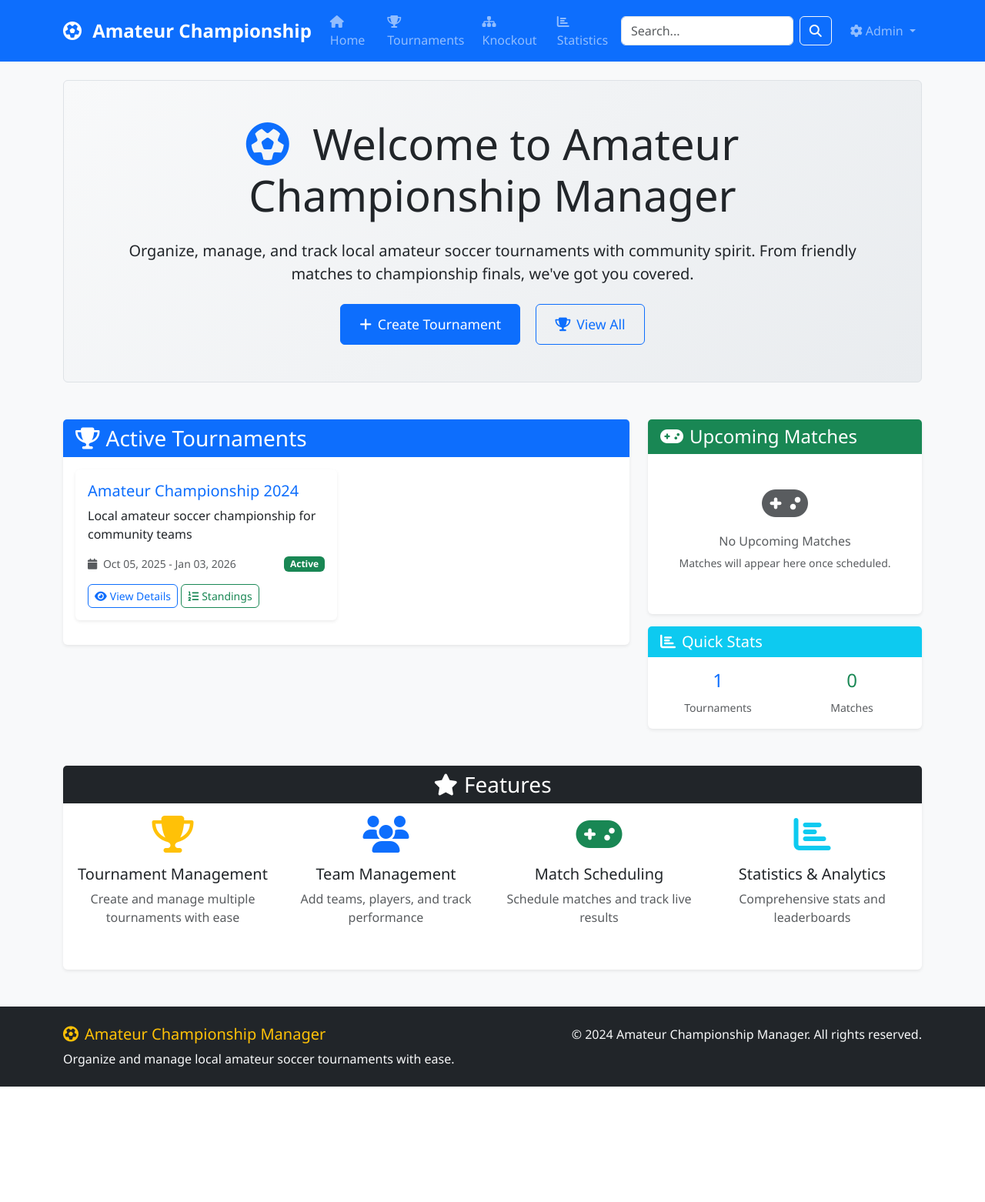
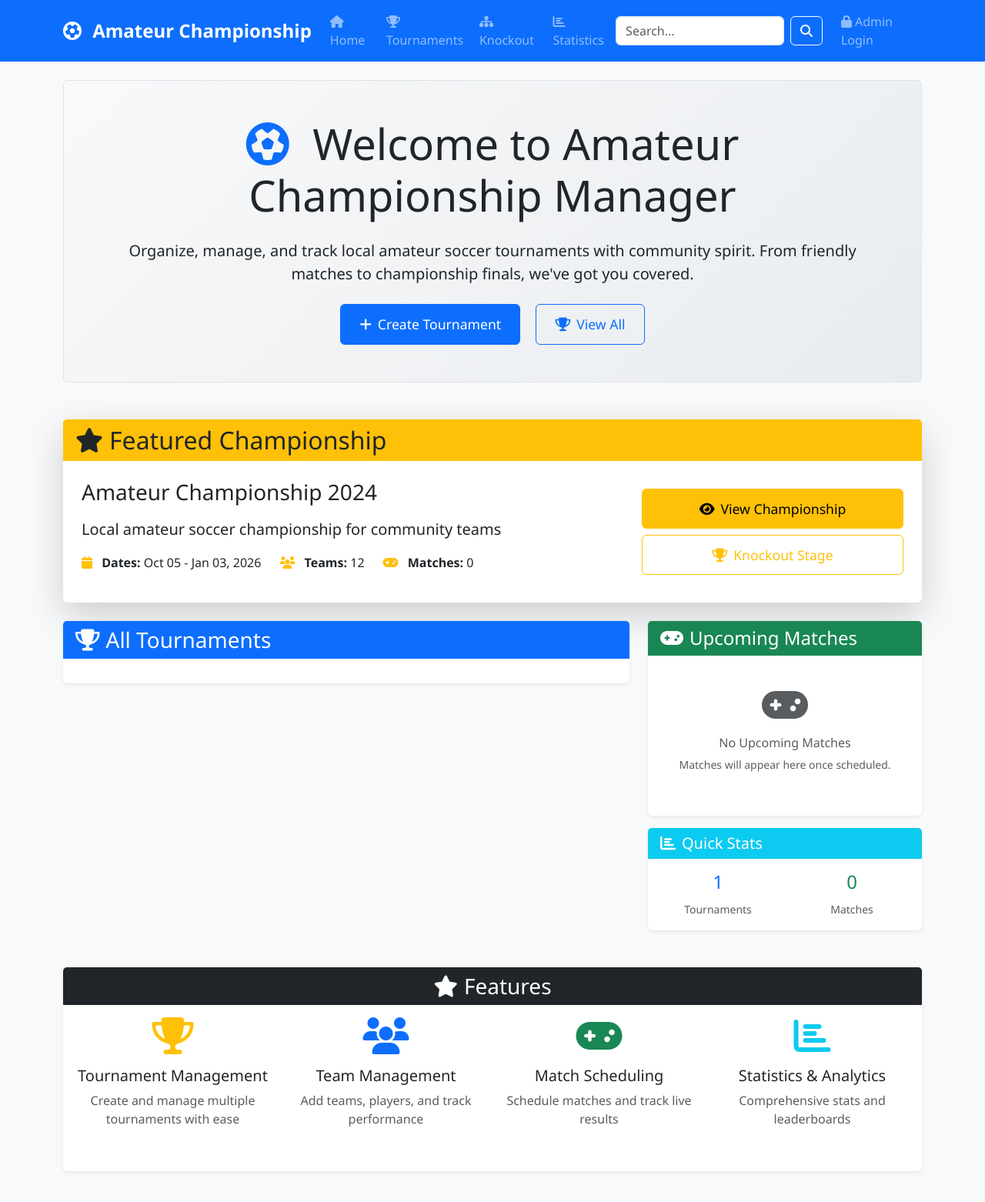
Before and after one commit to matheus223ou/soccer-championship, a Flask app: page / in a window 1280 px wide. Shown: the top 1562 px of the page at 77% size. Before the commit the page ends 1412 px from the top, so only its background shows below. Run offline with Flask 3, Linux system fonts and the light colour scheme; data comes from the database, SQL or seed files in the repository; data that the repository does not hold is empty.

Commit message:
Add admin login, knockout tab, and featured tournament

```diff
--- a/app.py
+++ b/app.py
@@ -1,9 +1,12 @@
-from flask import Flask, render_template, request, redirect, url_for, flash, jsonify
+from flask import Flask, render_template, request, redirect, url_for, flash, jsonify, session
 from datetime import datetime
 import os
 
 app = Flask(__name__)
 app.config['SECRET_KEY'] = 'your-secret-key-here'
+
+# Admin password (you can change this)
+ADMIN_PASSWORD = 'admin123'
 
 # Use PostgreSQL from environment variable, fallback to SQLite locally
 database_url = os.environ.get('DATABASE_URL')
@@ -43,6 +46,29 @@ with app.app_context():
     db.create_all()
     print("Database tables created successfully!")
 
+@app.route('/admin/login', methods=['GET', 'POST'])
+def admin_login():
+    if request.method == 'POST':
+        password = request.form.get('password')
+        if password == ADMIN_PASSWORD:
+            session['is_admin'] = True
+            flash('Welcome, Admin!', 'success')
+            return redirect(url_for('main.index'))
+        else:
+            flash('Invalid password', 'danger')
+    return render_template('admin_login.html')
+
+@app.route('/admin/logout')
+def admin_logout():
+    session.pop('is_admin', None)
+    flash('Logged out successfully', 'info')
+    return redirect(url_for('main.index'))
+
+# Make is_admin available in all templates
+@app.context_processor
+def inject_admin_status():
+    return {'is_admin': session.get('is_admin', False)}
+
 @app.errorhandler(404)
 def not_found_error(error):
     return render_template('404.html'), 404
--- a/templates/base.html
+++ b/templates/base.html
@@ -61,16 +61,26 @@
 
                 <!-- Admin Actions -->
                 <div class="navbar-nav">
+                    {% if is_admin %}
                     <div class="nav-item dropdown">
                         <a class="nav-link dropdown-toggle" href="#" role="button" data-bs-toggle="dropdown">
-                            <i class="fas fa-cog me-1"></i>Admin
+                            <i class="fas fa-user-shield me-1"></i>Admin
                         </a>
                         <ul class="dropdown-menu">
                             <li><a class="dropdown-item" href="{{ url_for('tournament.new_tournament') }}">
                                 <i class="fas fa-plus me-2"></i>New Tournament
                             </a></li>
+                            <li><hr class="dropdown-divider"></li>
+                            <li><a class="dropdown-item" href="{{ url_for('admin_logout') }}">
+                                <i class="fas fa-sign-out-alt me-2"></i>Logout
+                            </a></li>
                         </ul>
                     </div>
+                    {% else %}
+                    <a class="nav-link" href="{{ url_for('admin_login') }}">
+                        <i class="fas fa-lock me-1"></i>Admin Login
+                    </a>
+                    {% endif %}
                 </div>
             </div>
         </div>
--- a/templates/index.html
+++ b/templates/index.html
@@ -29,18 +29,62 @@
 </div>
 
 <div class="row mt-5">
+    <!-- Featured Tournament -->
+    {% if tournaments %}
+    {% set featured = tournaments[0] %}
+    <div class="col-12 mb-4">
+        <div class="card border-warning shadow-lg">
+            <div class="card-header bg-warning text-dark">
+                <h2 class="mb-0">
+                    <i class="fas fa-star me-2"></i>Featured Championship
+                </h2>
+            </div>
+            <div class="card-body p-4">
+                <div class="row align-items-center">
+                    <div class="col-md-8">
+                        <h3 class="card-title mb-3">{{ featured.name }}</h3>
+                        <p class="card-text lead">{{ featured.description }}</p>
+                        <div class="d-flex gap-4 mb-3">
+                            <div>
+                                <i class="fas fa-calendar text-warning me-2"></i>
+                                <strong>Dates:</strong> {{ featured.start_date.strftime('%b %d') }} - {{ featured.end_date.strftime('%b %d, %Y') }}
+                            </div>
+                            <div>
+                                <i class="fas fa-users text-warning me-2"></i>
+                                <strong>Teams:</strong> {{ featured.teams|length }}
+                            </div>
+                            <div>
+                                <i class="fas fa-gamepad text-warning me-2"></i>
+                                <strong>Matches:</strong> {{ featured.matches|length }}
+                            </div>
+                        </div>
+                    </div>
+                    <div class="col-md-4 text-center">
+                        <a href="{{ url_for('tournament.view_tournament', tournament_id=featured.id) }}" class="btn btn-warning btn-lg mb-2 w-100">
+                            <i class="fas fa-eye me-2"></i>View Championship
+                        </a>
+                        <a href="{{ url_for('tournament.knockout_management', tournament_id=featured.id) }}" class="btn btn-outline-warning btn-lg w-100">
+                            <i class="fas fa-trophy me-2"></i>Knockout Stage
+                        </a>
+                    </div>
+                </div>
+            </div>
+        </div>
+    </div>
+    {% endif %}
+
     <!-- Active Tournaments -->
     <div class="col-lg-8">
         <div class="card">
             <div class="card-header bg-primary text-white">
                 <h3 class="mb-0">
-                    <i class="fas fa-trophy me-2"></i>Active Tournaments
+                    <i class="fas fa-trophy me-2"></i>All Tournaments
                 </h3>
             </div>
             <div class="card-body">
                 {% if tournaments %}
                     <div class="row">
-                        {% for tournament in tournaments %}
+                        {% for tournament in tournaments[1:] %}
                         <div class="col-md-6 mb-3">
                             <div class="card h-100 border-primary">
                                 <div class="card-body">
```
Also changed, not shown: templates/admin_login.html (added, +31 -0 lines), templates/tournaments/view.html (+9 -0 lines).
